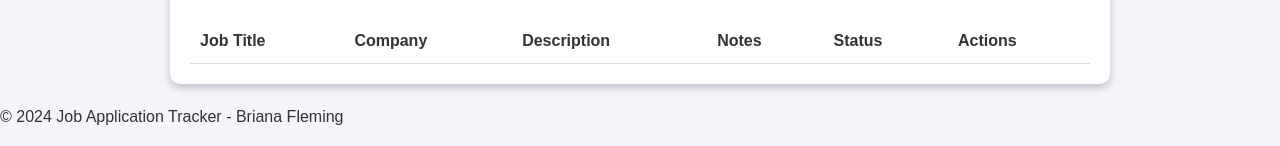
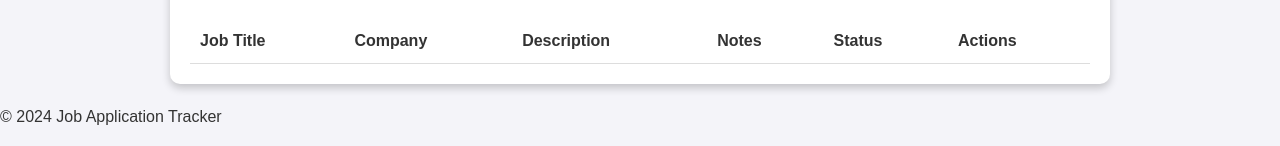
Before and after one commit to fleminba01/fleminba01.github.io, a Python web app: template Final Project/templates/index.html in a window 1280 px wide. Shown: the part 846-992 px from the top of the page. Run offline with Jinja, Linux system fonts and the light colour scheme; the template is opened without the code that fills it, so the values that code supplies are empty.

Commit message:
Update index.html

```diff
--- a/Final Project/templates/index.html
+++ b/Final Project/templates/index.html
@@ -5,7 +5,7 @@
     <meta name="viewport" content="width=device-width, initial-scale=1.0">
     <title>Job Application Tracker</title>
     <link rel="stylesheet" href="../static/styles.css">
-    <script defer src="../static/script.js"></script>
+    <script defer src="script.js"></script>
 </head>
 <body>
     <header>
@@ -61,7 +61,7 @@
     </main>
 
     <footer>
-        <p>&copy; 2024 Job Application Tracker - Briana Fleming</p>
+        <p>&copy; 2024 Job Application Tracker</p>
     </footer>
 </body>
 </html>
```
